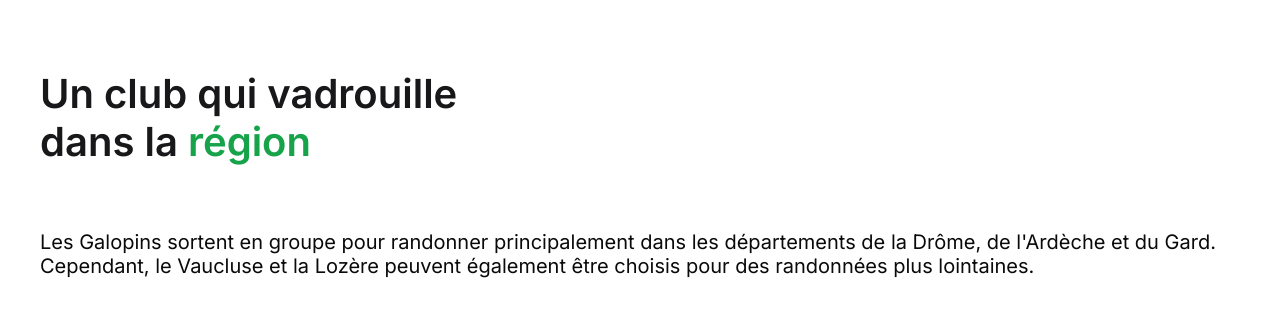
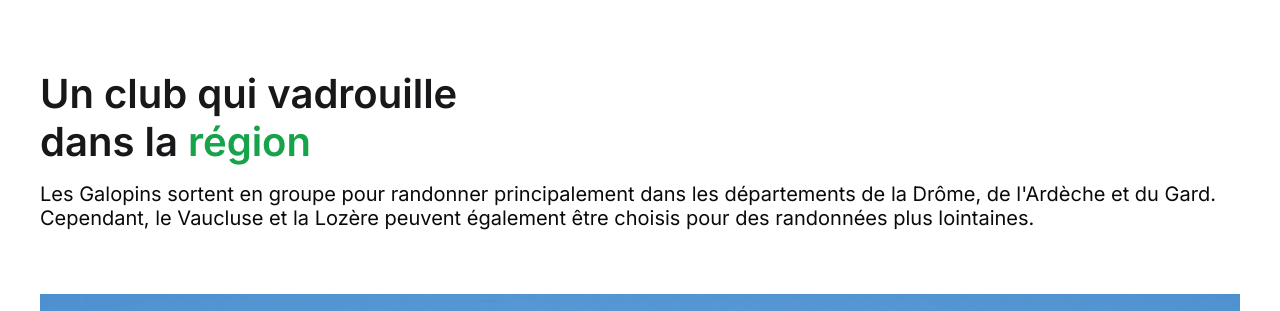
Before and after one commit to SebastienLaurentt/Galopins-Next-V2, a Next.js app: page / in a window 1280 px wide. Shown: the part 641-952 px from the top of the page. Built offline with nearby package versions, Linux system fonts and the light colour scheme.

Commit message:
use now title description whereas a p below

```diff
--- a/app/globals.css
+++ b/app/globals.css
@@ -92,10 +92,6 @@
 
   /* Custom Class */
 
-  .sectionHeaderDescription {
-    @apply text-secondary font-normal;
-  }
-
   .clubIcon {
     @apply  h-20 md:h-28 w-20 md:w-28;
   }
--- a/app/page.tsx
+++ b/app/page.tsx
@@ -38,15 +38,11 @@ export default function Home() {
         <SectionHeader
           title="Un club qui vadrouille dans la "
           titleHighlight="région"
+          titleDescription="Les Galopins sortent en groupe pour randonner principalement dans
+          les départements de la Drôme, de l&apos;Ardèche et du Gard.
+          Cependant, le Vaucluse et la Lozère peuvent également être choisis
+          pour des randonnées plus lointaines."
         />
-        <div className="mb-12">
-          <p>
-            Les Galopins sortent en groupe pour randonner principalement dans
-            les départements de la Drôme, de l&apos;Ardèche et du Gard.
-            Cependant, le Vaucluse et la Lozère peuvent également être choisis
-            pour des randonnées plus lointaines.
-          </p>
-        </div>
         <div>
           <ul>
             <li>
@@ -82,13 +78,9 @@ export default function Home() {
         <SectionHeader
           title="Plusieurs randonnées chaque "
           titleHighlight="semaine"
+          titleDescription="Chaque semaine, plusieurs types de randonnées sont organisés le
+          Lundi après-midi et le Vendredi pour la journée entière."
         />
-        <div className="mb-12 flex flex-col gap-y-2">
-          <p>
-            Chaque semaine, plusieurs types de randonnées sont organisés le
-            Lundi après-midi et le Vendredi pour la journée entière.
-          </p>
-        </div>
         <div>
           <ul>
             <li>
--- a/components/Section/SectionHeader/SectionHeader.tsx
+++ b/components/Section/SectionHeader/SectionHeader.tsx
@@ -12,7 +12,7 @@ const SectionHeader: React.FC<SectionHeaderProps> = ({
   titleDescription,
 }) => {
   return (
-    <div className="mb-12 md:mb-16 md:max-w-[500px]">
+    <div className="mb-12 md:mb-16">
       <h2>
         {title} <span className="text-accent">{titleHighlight}</span>
       </h2>
```
